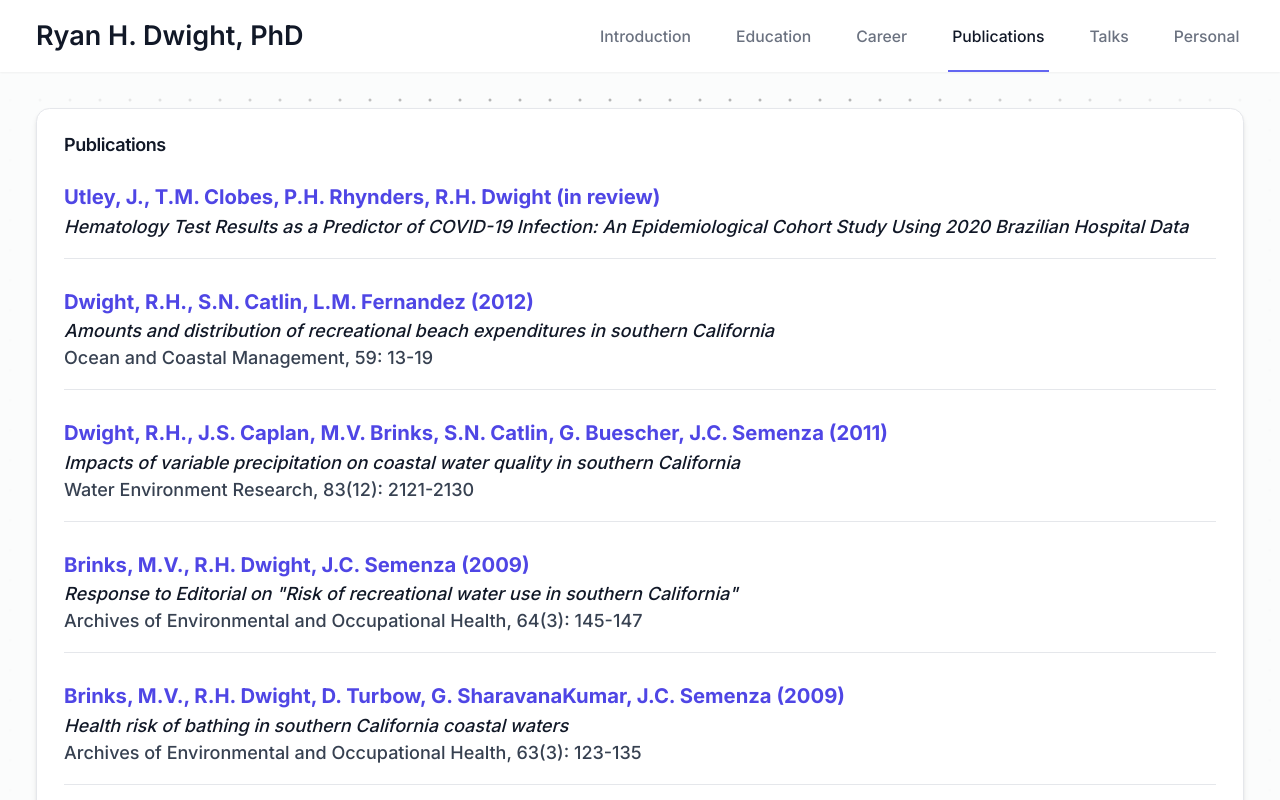
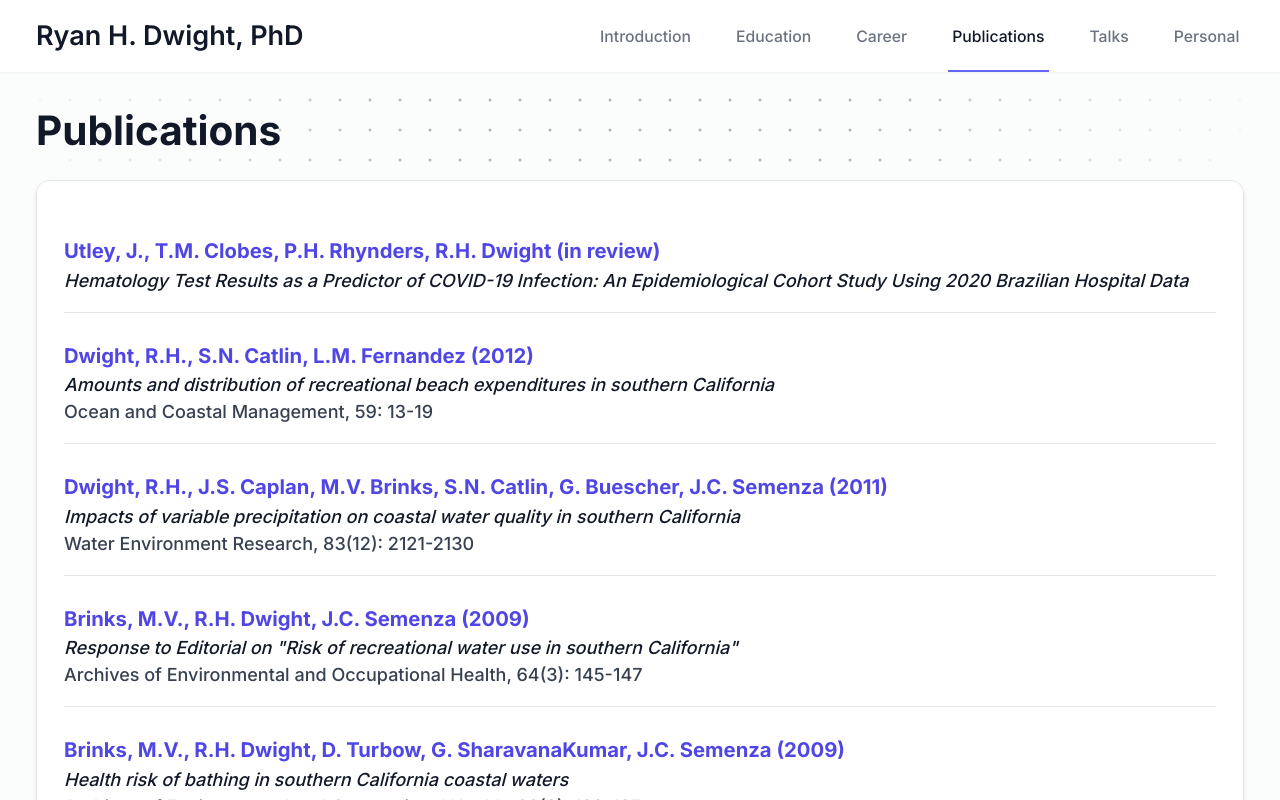
Before and after one commit to lame-o/dads-cv, a Next.js app: page /publications in a window 1280 px wide. Shown: the top 800 px of the page. Built offline with nearby package versions, Linux system fonts and the light colour scheme.

Commit message:
header animations

```diff
--- a/app/career/page.tsx
+++ b/app/career/page.tsx
@@ -122,7 +122,7 @@ export default function Career() {
         className="text-4xl font-bold mb-6"
         direction="up"
       />
-      <div>
+      <div className="space-y-6">
         {careerEntries.map((entry, index) => (
           <Card key={index} className="overflow-hidden transition-all duration-300 hover:shadow-lg">
             <CardHeader className="bg-gray-50 border-b">
--- a/app/personal/page.tsx
+++ b/app/personal/page.tsx
@@ -1,11 +1,19 @@
-import { Card, CardHeader, CardTitle, CardContent } from '@/components/ui/card';
+"use client"
+
+import { Card, CardContent, CardHeader, CardTitle } from "@/components/ui/card"
+import { FadeText } from '@/components/ui/fade-text'
 
 export default function Personal() {
   return (
-    <div className="space-y-8">
+    <div className="space-y-6">
+      <FadeText
+        text="Personal Interests"
+        className="text-4xl font-bold mb-6"
+        direction="up"
+      />
       <Card>
         <CardHeader>
-          <CardTitle>Personal Interests</CardTitle>
+          <CardTitle></CardTitle>
         </CardHeader>
         <CardContent>
           <p className="mb-4 font-medium text-base">
--- a/app/publications/page.tsx
+++ b/app/publications/page.tsx
@@ -1,4 +1,7 @@
-import { Card, CardHeader, CardTitle, CardContent } from "@/components/ui/card";
+"use client"
+
+import { Card, CardContent, CardHeader, CardTitle } from "@/components/ui/card"
+import { FadeText } from '@/components/ui/fade-text'
 
 export default function Publications() {
   const publications = [
@@ -135,10 +138,14 @@ export default function Publications() {
   ];
 
   return (
-    <div className="space-y-8">
+    <div className="space-y-6">
+      <FadeText
+        text="Publications"
+        className="text-4xl font-bold mb-6"
+        direction="up"
+      />
       <Card>
         <CardHeader>
-          <CardTitle>Publications</CardTitle>
         </CardHeader>
         <CardContent>
           <ul className="space-y-6">
--- a/app/talks/page.tsx
+++ b/app/talks/page.tsx
@@ -1,4 +1,7 @@
+"use client"
+
 import { Card, CardHeader, CardTitle, CardContent } from "@/components/ui/card";
+import { FadeText } from '@/components/ui/fade-text'
 
 export default function Talks() {
   const talks = [
@@ -126,9 +129,13 @@ export default function Talks() {
 
   return (
     <div className="max-w-4xl mx-auto space-y-8">
+      <FadeText
+        text="Conference Talks"
+        className="text-4xl font-bold mb-6"
+        direction="up"
+      />
       <Card>
         <CardHeader>
-          <CardTitle>Conference Talks</CardTitle>
         </CardHeader>
         <CardContent>
           <div className="space-y-6">
```
